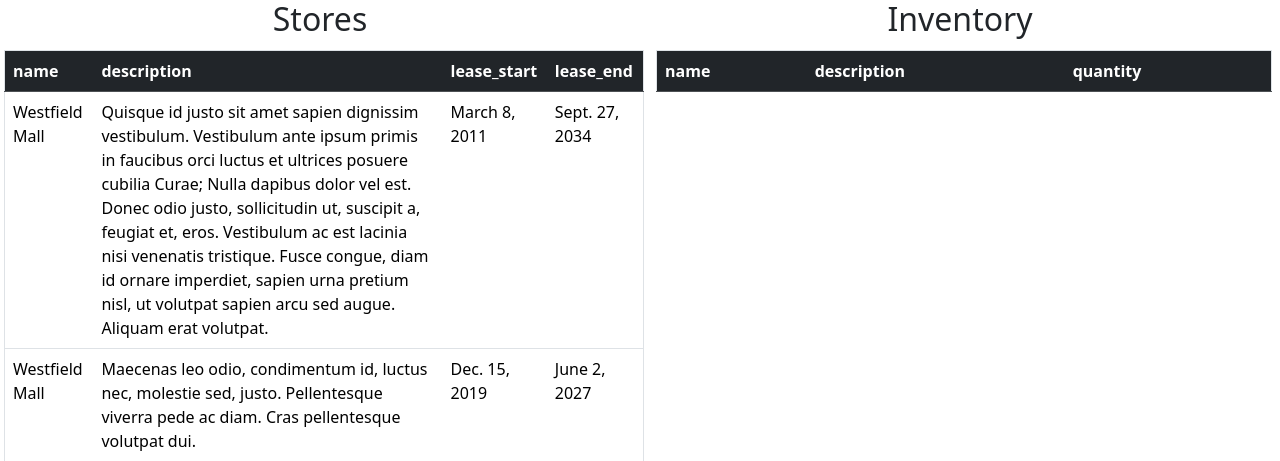
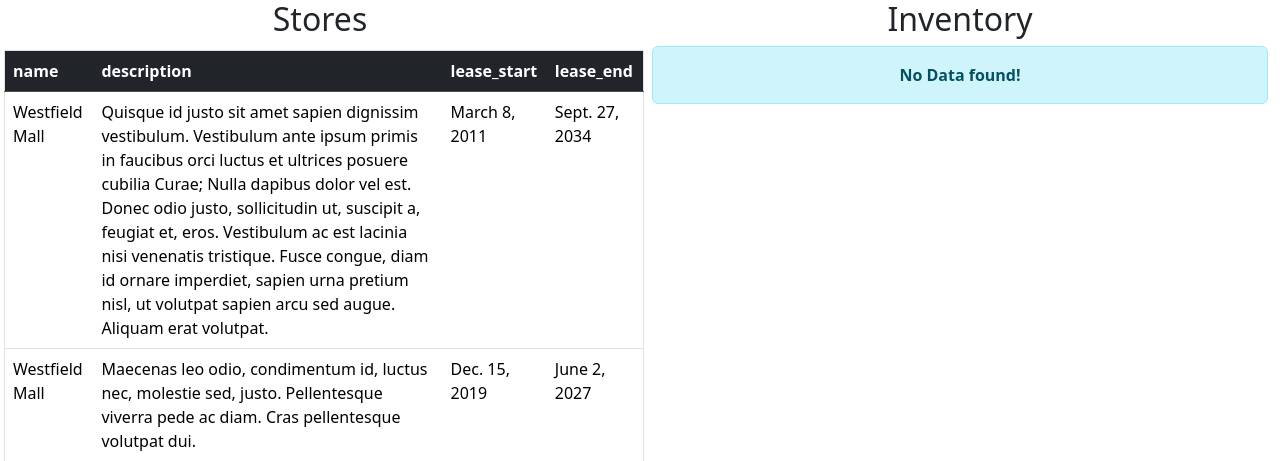
Before and after one commit to rdas6313/Mall_manager, a Django app: page /1/ in a window 1280 px wide. Shown: the top 461 px of the page. Run offline with Django 5.2, Linux system fonts and the light colour scheme; data comes from the database, SQL or seed files in the repository; lists and menus that the app fills with data are empty.

Commit message:
added data not found info

```diff
--- a/templates/manager/table.html
+++ b/templates/manager/table.html
@@ -1,3 +1,4 @@
+{% if data.rows %}
 <table class="table border m-1">
     <thead class="table-dark">
         <tr>
@@ -17,3 +18,9 @@
 
     </tbody>
 </table>
+{% else %}
+<div class="alert alert-info text-center" role="alert">
+    <b>No Data found!</b>
+</div>
+
+{% endif %}
```
Lines whose indentation alone changed are shown as unchanged.
